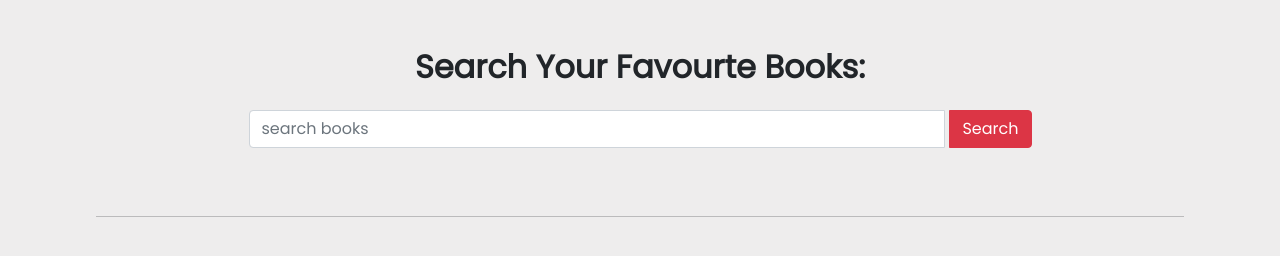
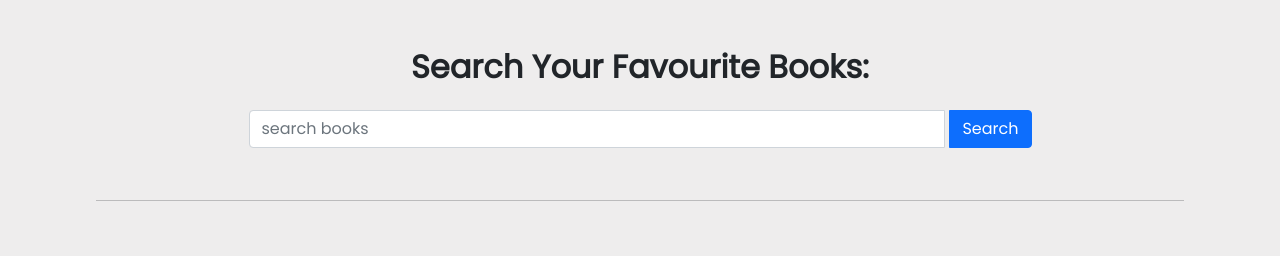
Before and after one commit to smsakawat/Book-Archive, a plain HTML site: page index.html in a window 1280 px wide. Drawn offline with nearby package versions, Linux system fonts and the light colour scheme.

Commit message:
third-commit

```diff
--- a/index.html
+++ b/index.html
@@ -38,8 +38,9 @@
       <section class="container p-5">
         <div>
           <!-- title -->
-          <h2 class="fw-bold text-center mb-4">Search Your Favourte Books:</h2>
+          <h2 class="fw-bold text-center mb-4">Search Your Favourite Books:</h2>
           <div class="input-group mb-1 search-container">
+            <!-- input  field -->
             <input
               id="input-field"
               type="text"
@@ -48,16 +49,17 @@
               aria-label="search  books"
               aria-describedby="button-addon2"
             />
+            <!-- search button -->
             <button
-              class="btn btn-danger text-white ms-1"
+              class="btn btn-primary text-white ms-1"
               type="button"
               id="search-btn"
             >
               Search
             </button>
           </div>
-          <!-- items -->
-          <div id="amounts" class="text-center p-2 fs-3"></div>
+          <!-- total items -->
+          <div id="amounts" class="text-center fs-4"></div>
         </div>
       </section>
       <hr width="85%" class="mx-auto mt-0" />
@@ -72,7 +74,7 @@
       <section class="container p-5">
         <!-- Books -->
         <div id="book-container" class="row row-cols-1 row-cols-md-3 g-4"></div>
-        <!-- spinner -->
+        <!-- add spinner-->
         <div class="d-flex justify-content-center align-items-center">
           <div
             id="spinner"
--- a/js/main.js
+++ b/js/main.js
@@ -54,9 +54,9 @@ const showBooks = (data) => {
 
             <h4 class="mb-2 lead">Author: ${element.author_name ? element.author_name : 'unknown'}</h4>
 
-            <p class="mb-1">Published By: ${element.publisher[0] ? element.publisher[0] : 'unknown'}</p>
+            <p class="mb-1">Published By: ${element.publisher ? element.publisher[0] : 'unknown'}</p>
 
-            <p>First Published: ${element.publish_date[0] ? element.publish_date[0] : element.publish_year}</p>
+            <p>First Published: ${element.publish_date ? element.publish_date[0] : element.publish_year}</p>
         </div>
         </div>`;
             booksDiv.appendChild(div);
```
